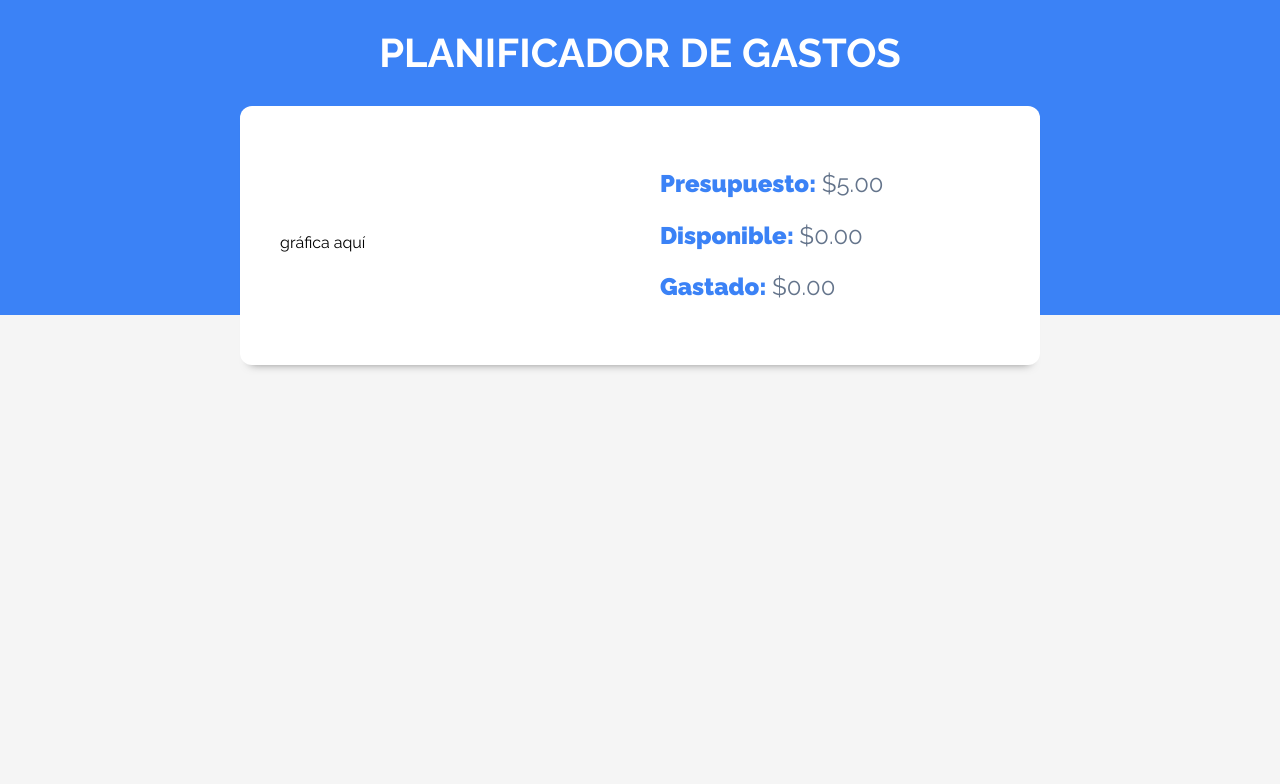
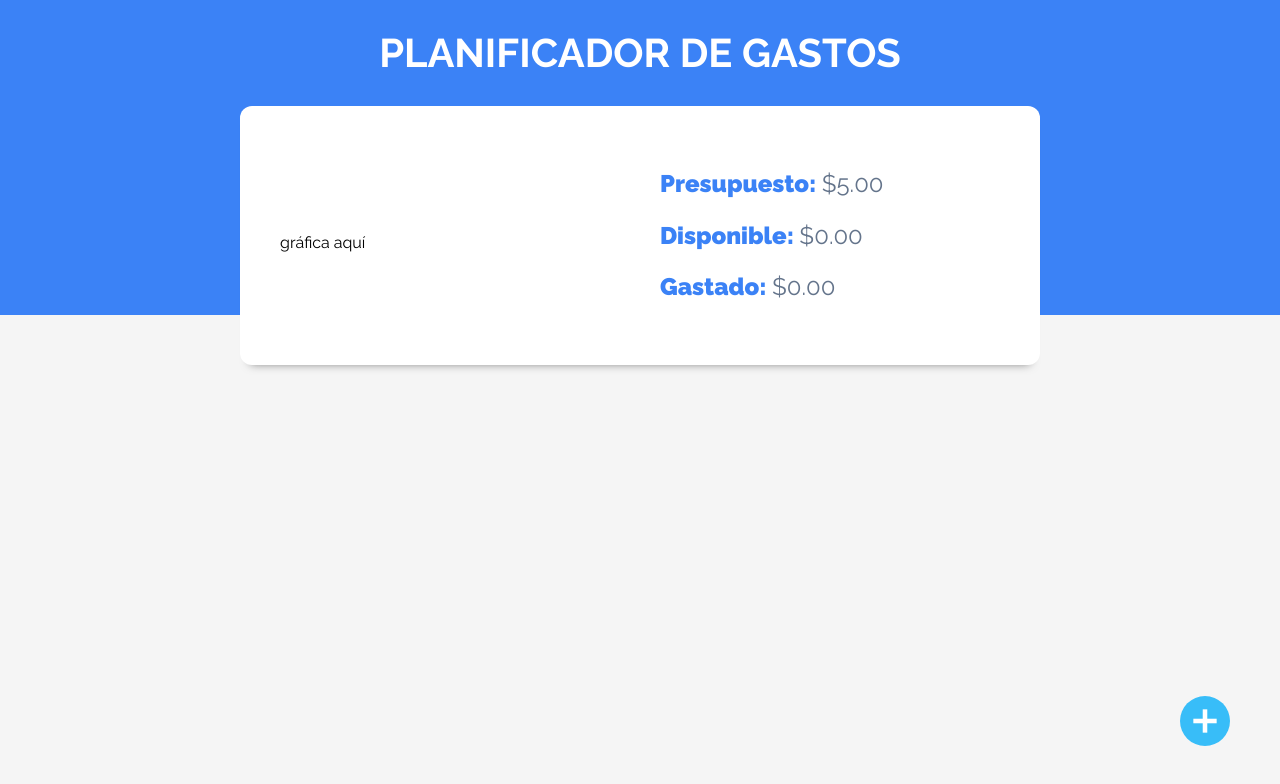
Before and after one commit to joshua-arnao/cost-control, a React (Vite) app: page / in a window 1280 px wide. Both pictures are taken after typing "5" into the empty fields and a click on the input "Añadir". Shown: the top 784 px of the page. Built offline with nearby package versions, Linux system fonts and the light colour scheme.

Commit message:
Add a button to register a new expense

```diff
--- a/src/App.jsx
+++ b/src/App.jsx
@@ -1,6 +1,6 @@
 import { useState } from 'react'
-
 import Header from './components/Header'
+import IconNewSpent from './img/nuevo-gasto.svg'
 
 function App() {
   const [budget, setBudget] = useState('')
@@ -14,6 +14,12 @@ function App() {
         isValidBudget={isValidBudget}
         setIsValidBudget={setIsValidBudget}
       />
+
+      {isValidBudget && (
+        <div className='nuevo-gasto'>
+          <img src={IconNewSpent} alt='icon new spent' />
+        </div>
+      )}
     </div>
   )
 }
```
